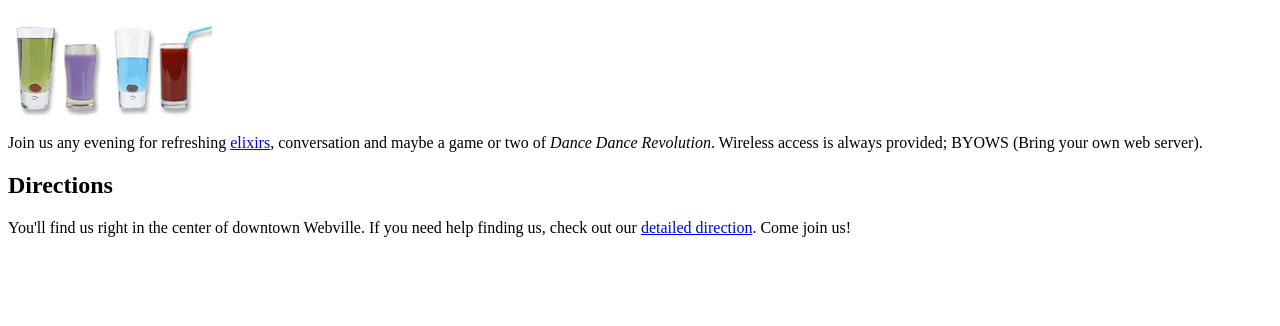
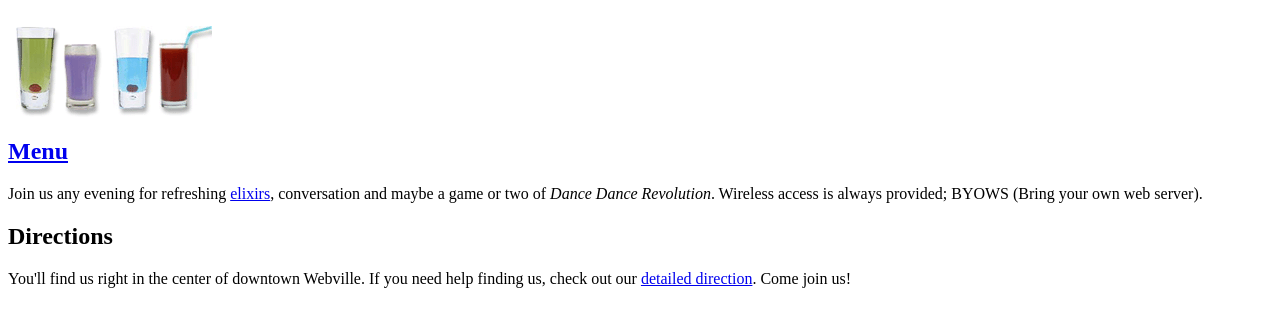
Before and after one commit to Giustinoyang/starbuzz, a plain HTML site: page lounge.html in a window 1280 px wide. Shown: the part 48-374 px from the top of the page. Drawn offline with Linux system fonts and the light colour scheme.

Commit message:
first_commit

```diff
--- a/lounge.html
+++ b/lounge.html
@@ -5,6 +5,7 @@
   <body>
     <h1>Welcome to the New and Improved Head First Lounge</h1>
     <img src="images/drinks.gif">
+    <h2><a href="index.html">Menu</a></h2>
     <p>
        Join us any evening for refreshing <a href="beverages/elixir.html">elixirs</a>,
        conversation and maybe a game or two of
```
